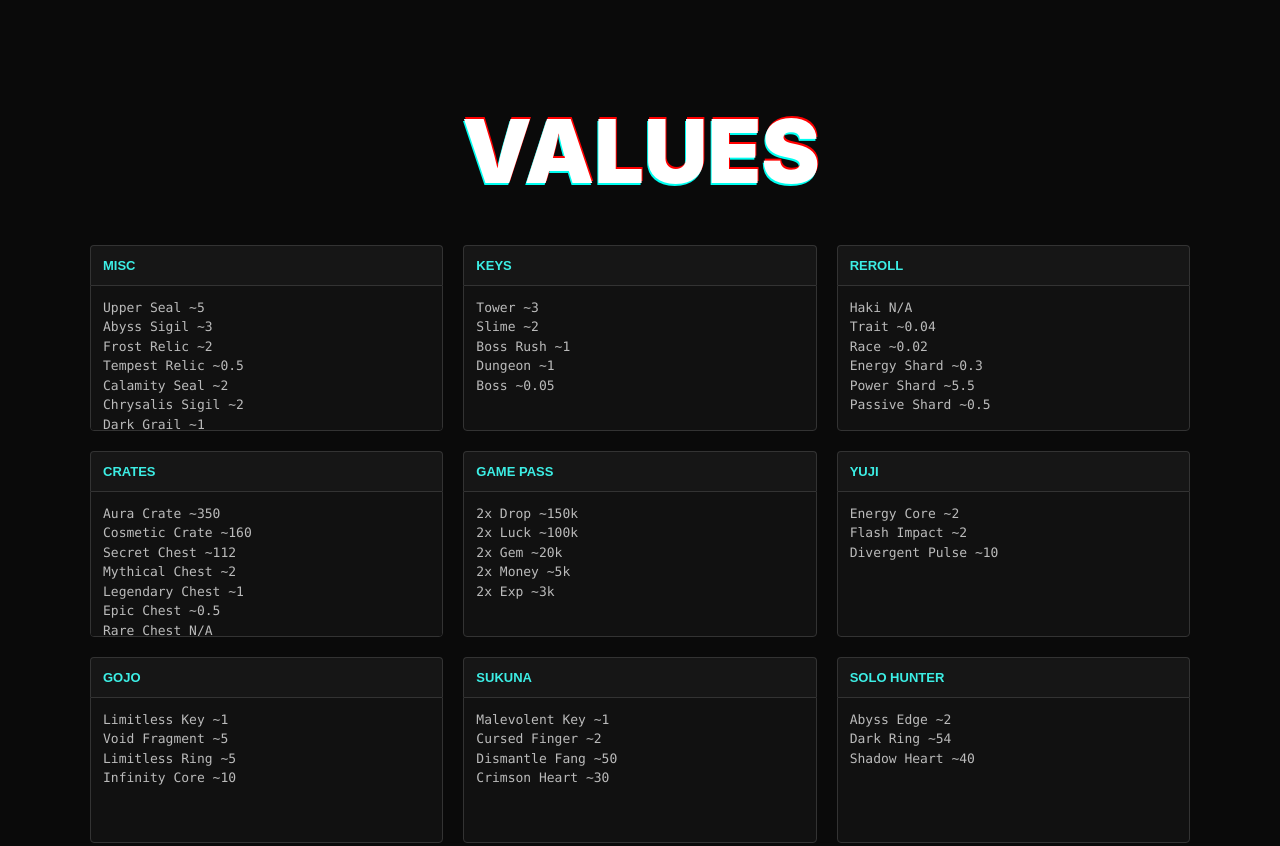
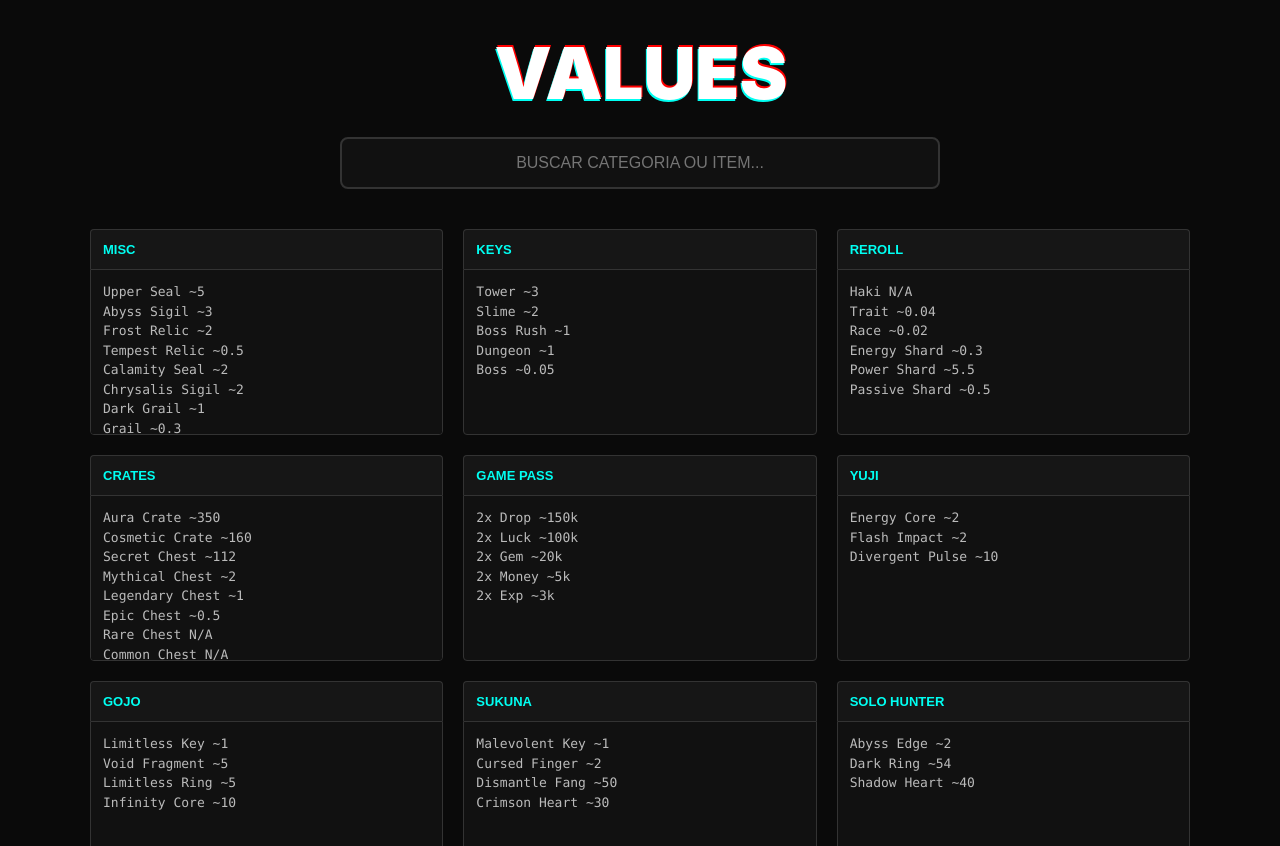
Before and after one commit to sailor-values/sailor-piece-values, a plain HTML site: page index.html in a window 1280 px wide. Shown: the top 846 px of the page. Drawn offline with Linux system fonts and the light colour scheme.

Commit message:
Update index.html

```diff
--- a/index.html
+++ b/index.html
@@ -3,7 +3,7 @@
 <head>
     <meta charset="UTF-8">
     <meta name="viewport" content="width=device-width, initial-scale=1.0">
-    <title>Values List - Complete</title>
+    <title>Values List - Search System</title>
     <style>
         body {
             background-color: #0a0a0a;
@@ -12,19 +12,19 @@
             display: flex;
             flex-direction: column;
             align-items: center;
-            padding: 40px 15px;
+            padding: 20px 15px; /* Reduzido o padding topo para subir o título */
             margin: 0;
         }
 
-        /* TÍTULO COM EFEITO RGB */
+        /* TÍTULO POSICIONADO MAIS ACIMA */
         .rgb-title {
-            font-size: clamp(3rem, 10vw, 5.5rem);
+            font-size: clamp(2.5rem, 8vw, 4.5rem);
             font-weight: 900;
             text-transform: uppercase;
             position: relative;
             text-shadow: 2px 0 0 #ff0000, -2px 0 0 #00fff2;
             animation: rgb-shake 0.4s infinite;
-            margin-bottom: 40px;
+            margin: 10px 0 20px 0; /* Margens bem reduzidas */
             text-align: center;
         }
 
@@ -35,7 +35,33 @@
             100% { transform: translate(0); }
         }
 
-        /* CONTAINER EM GRID */
+        /* BARRA DE BUSCA */
+        .search-container {
+            width: 100%;
+            max-width: 600px;
+            margin-bottom: 40px;
+        }
+
+        #searchInput {
+            width: 100%;
+            padding: 15px;
+            background: #111;
+            border: 2px solid #333;
+            border-radius: 8px;
+            color: #00fff2;
+            font-size: 16px;
+            outline: none;
+            transition: 0.3s;
+            box-sizing: border-box;
+            text-align: center;
+        }
+
+        #searchInput:focus {
+            border-color: #00fff2;
+            box-shadow: 0 0 15px rgba(0, 255, 242, 0.2);
+        }
+
+        /* GRID DE RESULTADOS */
         .main-container {
             width: 100%;
             max-width: 1100px;
@@ -47,16 +73,10 @@
         .value-block {
             display: flex;
             flex-direction: column;
-            filter: grayscale(0.3);
             transition: 0.3s;
         }
 
-        .value-block:hover {
-            filter: grayscale(0);
-            transform: translateY(-2px);
-        }
-
-        /* CAMPOS UNIFICADOS */
+        /* CAMPOS */
         .value-block input {
             background: #161616;
             border: 1px solid #333;
@@ -81,12 +101,16 @@
             line-height: 1.5;
             outline: none;
             resize: none;
-            height: 120px;
+            height: 140px;
             cursor: default;
             font-family: 'Consolas', monospace;
         }
 
-        /* SCROLLBAR */
+        /* Esconder blocos que não batem com a busca */
+        .hidden {
+            display: none !important;
+        }
+
         ::-webkit-scrollbar { width: 6px; }
         ::-webkit-scrollbar-thumb { background: #333; border-radius: 10px; }
     </style>
@@ -94,6 +118,10 @@
 <body>
 
     <h1 class="rgb-title">Values</h1>
+
+    <div class="search-container">
+        <input type="text" id="searchInput" placeholder="BUSCAR CATEGORIA OU ITEM...">
+    </div>
 
     <div class="main-container" id="blocks-container"></div>
 
@@ -119,7 +147,7 @@
             { cat: "QIN SHI", items: "Jade Tablet N/A\nImperial Seal N/A" },
             { cat: "ICHIGO", items: "Soul Fragment N/A\nSpiritual Core N/A\nSoul Flame ~100" },
             { cat: "KING OF HEROES", items: "Throne Remnant ~19\nAncient Shard ~19\nGolden Essence ~19\nPhantasm Core ~170" },
-            { cat: "BLESSED MAIDEN", items: "Tide Remnant ~4\nGale Essence ~12\nAero Core ~60\nCelestial Mark ~70" },
+            { cat: "BLESSED MAIDEN", items: "Tide Remnant ~4\ Gale Essence ~12\nAero Core ~60\nCelestial Mark ~70" },
             { cat: "CORRUPTED KNIGHT", items: "Morgan Remnant ~10\nAlter Essence ~20\nCorruption Core ~90\nCorrupt Crown ~170" },
             { cat: "MOON SLAYER", items: "Demon Remnant ~10\nLunar Essence ~10\nCrescent Shard ~70\nMoon Crest ~84" },
             { cat: "ICE QUEEN", items: "Battle Shard ~2\nGlacier Remnant ~3\nFrozen Brand ~50\nIce Core ~70" },
@@ -128,7 +156,10 @@
         ];
 
         const container = document.getElementById('blocks-container');
+        const searchInput = document.getElementById('searchInput');
 
+        // Função para renderizar blocos
+        function renderBlocks() {
             data.forEach(item => {
                 const block = document.createElement('div');
                 block.className = 'value-block';
@@ -138,6 +169,26 @@
                 `;
                 container.appendChild(block);
             });
+        }
+
+        // Lógica de Busca
+        searchInput.addEventListener('input', (e) => {
+            const term = e.target.value.toLowerCase();
+            const blocks = document.querySelectorAll('.value-block');
+
+            blocks.forEach(block => {
+                const category = block.querySelector('input').value.toLowerCase();
+                const content = block.querySelector('textarea').value.toLowerCase();
+
+                if (category.includes(term) || content.includes(term)) {
+                    block.classList.remove('hidden');
+                } else {
+                    block.classList.add('hidden');
+                }
+            });
+        });
+
+        renderBlocks();
     </script>
 
 </body>
```
Lines whose indentation alone changed are shown as unchanged.
